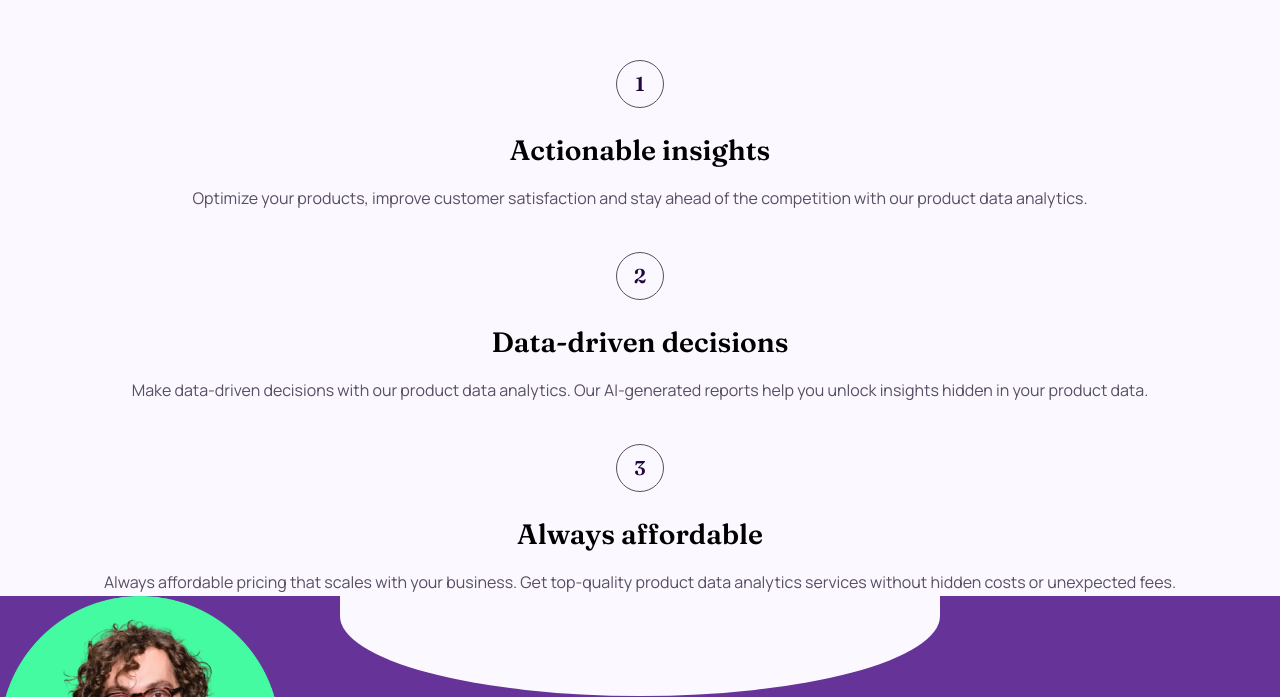
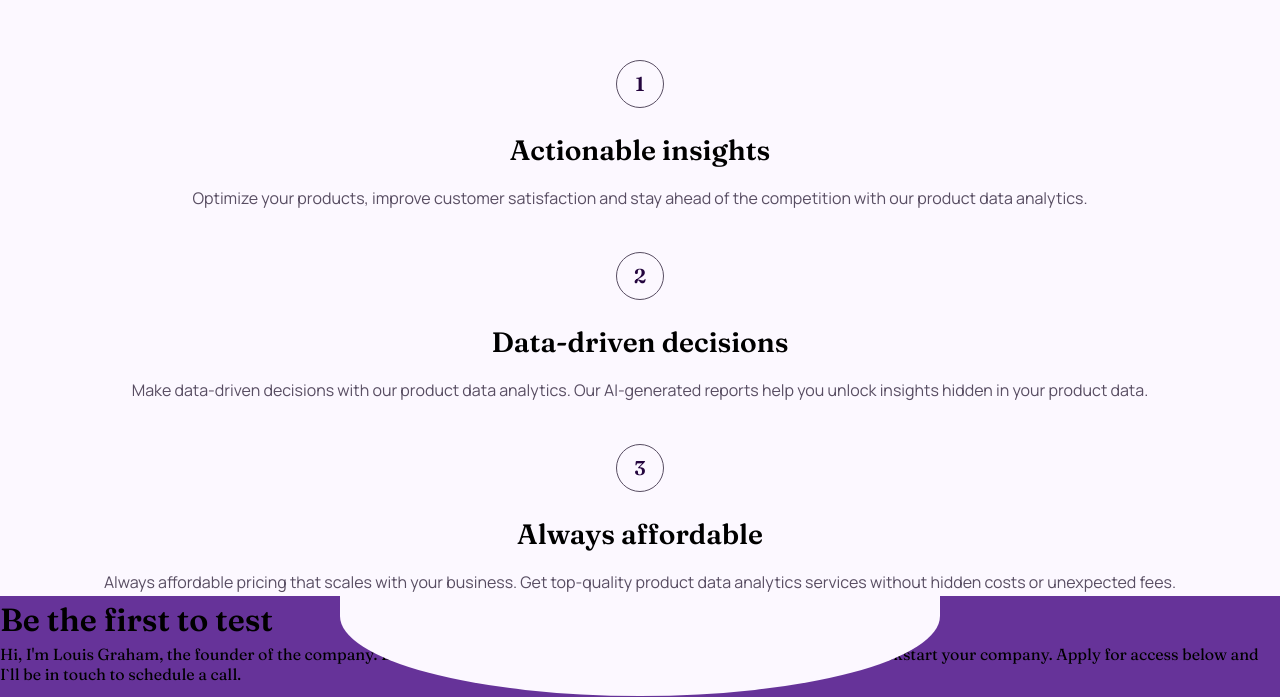
Before and after one commit to VeseMir2k/workit-landing-page, a React (Vite) app: page / in a window 1280 px wide. Shown: the part 255-952 px from the top of the page. Built offline with nearby package versions, Linux system fonts and the light colour scheme.

Commit message:
📝 (Button.module.css): Add hover styles for button--underline and button--full classes to improve user experience 📝 (DemoInvitation.tsx): Comment out unused imageFounder import and replace it with text content to improve component readability

```diff
--- a/src/components/DemoInvitation/DemoInvitation.tsx
+++ b/src/components/DemoInvitation/DemoInvitation.tsx
@@ -1,4 +1,3 @@
-import imageFounder from '../../assets/image-founder.webp';
 import styles from './DemoInvitation.module.css';
 
 const DemoInvitation = () => {
@@ -6,7 +5,14 @@ const DemoInvitation = () => {
 
   return (
     <div className={demoInvitationClass}>
-      <img className={imageFounderClass} src={imageFounder} alt="image founder" />
+      {/* <img className={imageFounderClass} src={imageFounder} alt="image founder" /> */}
+      <div>
+        <h2>Be the first to test</h2>
+        <p>
+          Hi, I&apos;m Louis Graham, the founder of the company. Book a demo call with me to become a beta tester for
+          our app and kickstart your company. Apply for access below and I`ll be in touch to schedule a call.
+        </p>
+      </div>
     </div>
   );
 };
```
Also changed, not shown: src/components/Button/Button.module.css (+13 -1 lines).
